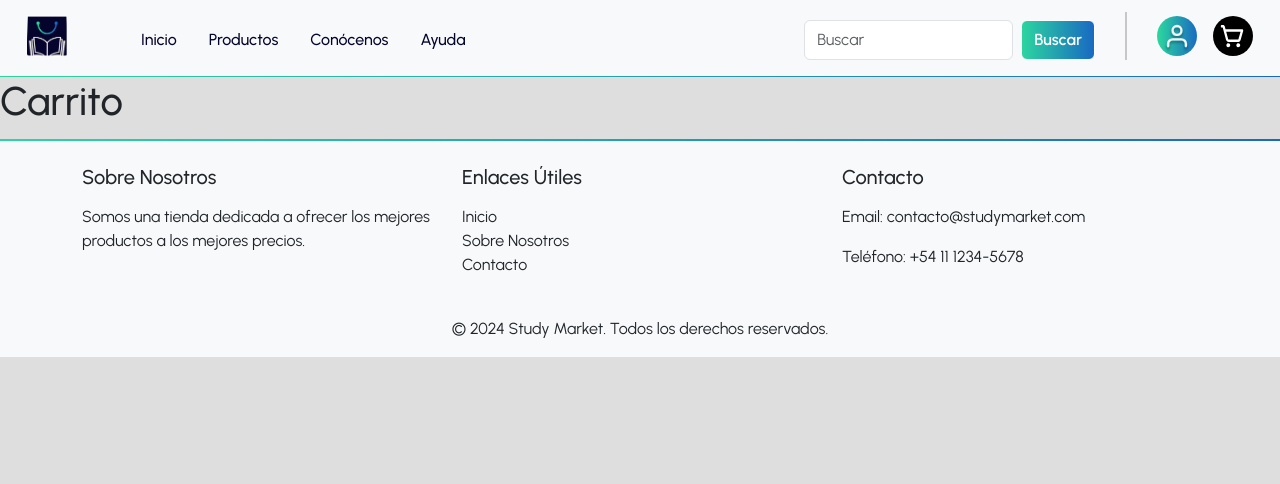
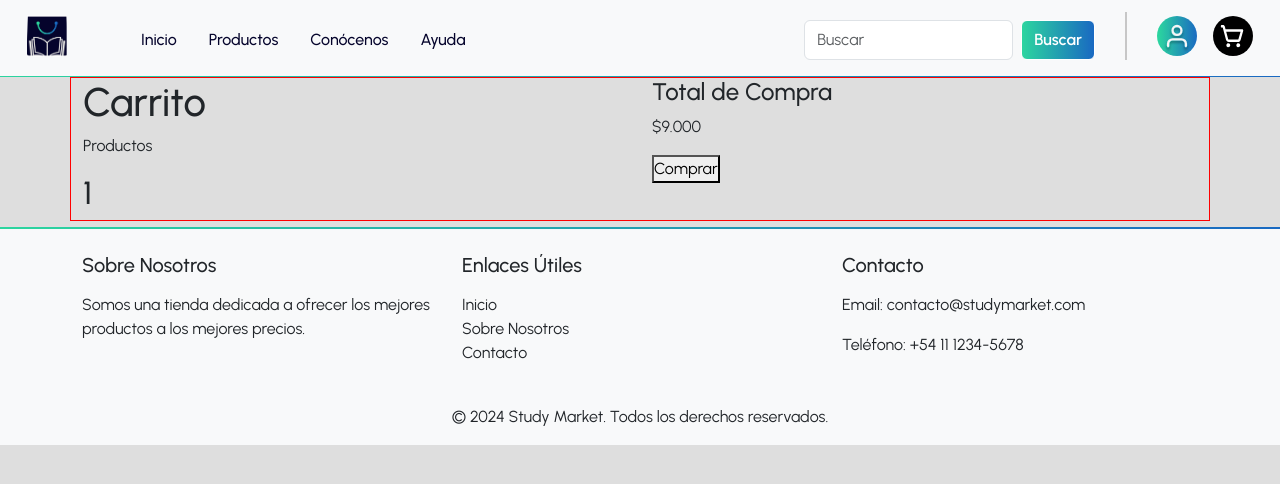
Before and after one commit to LautaroAgustinPaz/StudyMarket-FrontEnd, a React (Vite) app: page /carrito in a window 1280 px wide. Shown: the top 484 px of the page. Built offline with nearby package versions, Linux system fonts and the light colour scheme.

Commit message:
Primero avances con Carrito

```diff
--- /dev/null
+++ b/src/components/Carrito/Carrito.css
@@ -0,0 +1,3 @@
+.container_carrito {
+    border: 1px solid red;
+}
--- /dev/null
+++ b/src/components/Carrito/CarritoContenedor.jsx
@@ -0,0 +1,39 @@
+import React from 'react'
+import './Carrito.css'
+
+const CarritoContenedor = () => {
+  return (
+      <div className="container container_carrito">
+        <div className="row fila_carrito">
+          <div className="col columna-1_carrito">
+              <h1>Carrito</h1>
+              <p>Productos</p>
+              <h2>1</h2>
+              <div className='productos_carrito'>
+                {/* <ul>
+                {productos.map((producto) => (
+                  <li key={producto.id} className="producto-item">
+                  <span>{producto.nombre}</span> -{" "}
+                  <span>
+                  {producto.cantidad} x ${producto.precio}
+                  </span>
+                  </li>
+                ))}
+                </ul> */}
+              </div>
+          </div>
+          <div className="col columna-2_carrito">
+              <h4>Total de Compra</h4>
+              {/* <p>${calcularTotal()}</p> */}
+              <p>$9.000</p>
+              {/* <button onClick={() => alert("Comprar funcionalidad en desarrollo")}>
+              Comprar
+              </button> */}
+              <button>Comprar</button>
+          </div>
+        </div>
+      </div>
+  )
+}
+
+export default CarritoContenedor
--- a/src/pages/Carrito.jsx
+++ b/src/pages/Carrito.jsx
@@ -1,8 +1,9 @@
 import React from 'react'
+import CarritoContenedor from '../components/Carrito/CarritoContenedor'
 
 const Carrito = () => {
   return (
-    <h1>Carrito</h1>
+    <CarritoContenedor />
   )
 }
 
```
Also changed, not shown: src/components/Carrito.jsx (deleted, +0 -9 lines).
